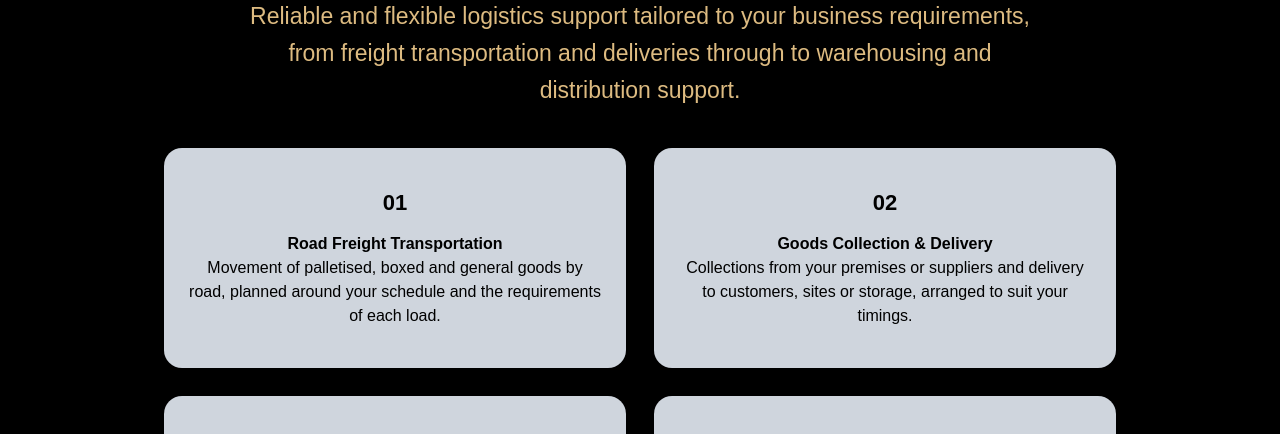
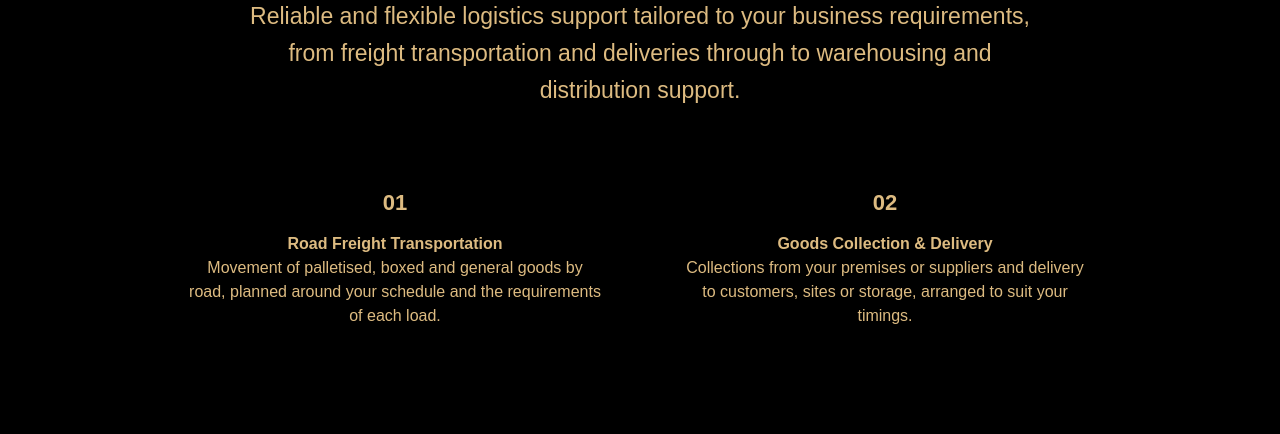
Before and after one commit to JakePrickett07/HeavenlyXLtd, a plain HTML site: page logistic2.html in a window 1280 px wide. Shown: the part 285-719 px from the top of the page. Drawn offline with Linux system fonts and the light colour scheme.

Commit message:
Change Background Colour

```diff
--- a/style.css
+++ b/style.css
@@ -698,8 +698,8 @@ hr {
 }
 
 .service-box {
-    background-color: #cfd5dd;
-    color: #000000;
+    background-color: black;
+    color: #ddbb81;
 
     padding: 28px 24px;
     border-radius: 18px;
```
